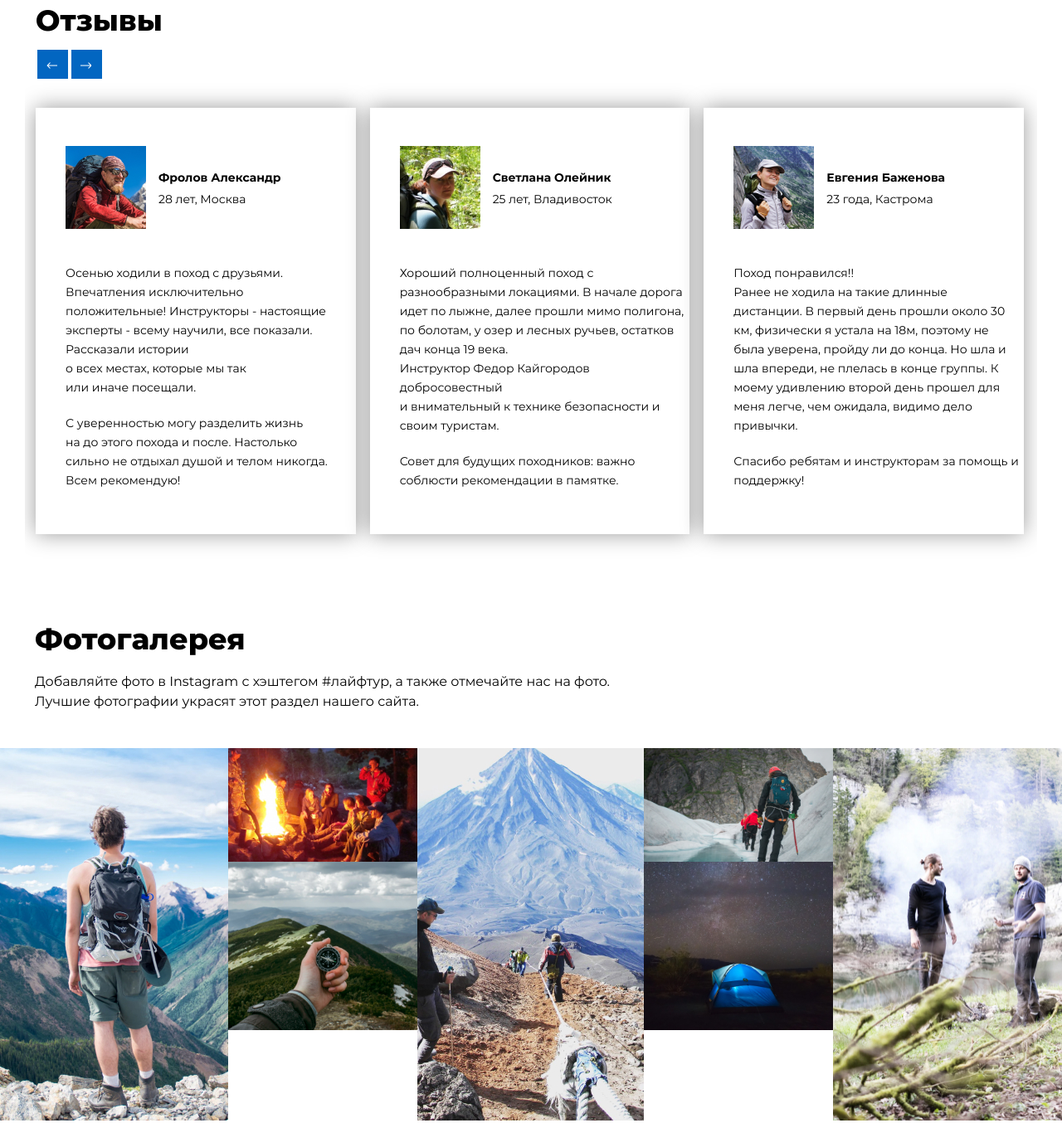
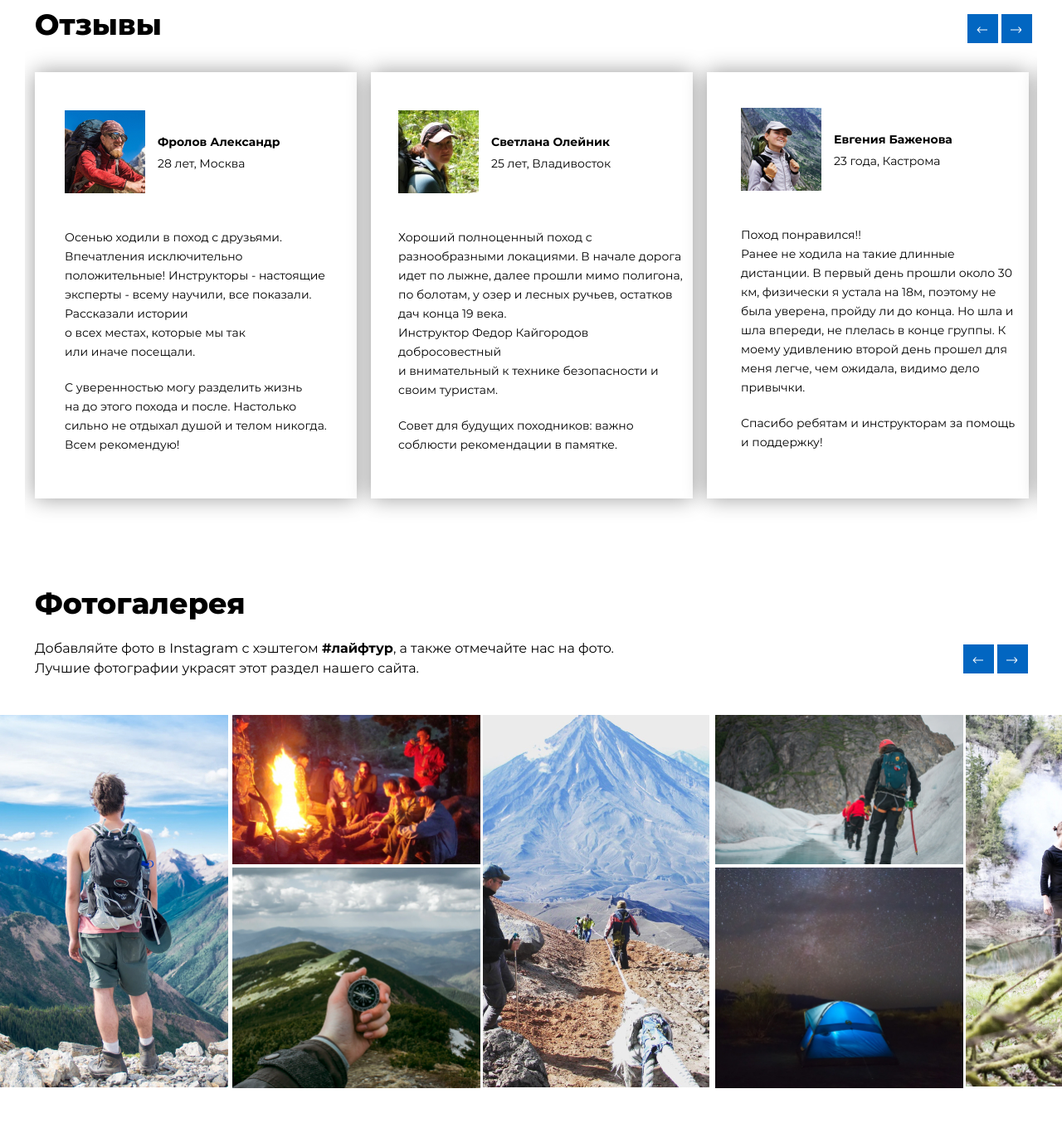
Before and after one commit to elyaperagov/lifetour, a website: page source/index.html in a window 1280 px wide. Shown: the part 3038-4392 px from the top of the page at 83% size. Drawn offline with nearby package versions, Linux system fonts and the light colour scheme; files that its build step writes are made by us from their sources; a web font is replaced by a local one.

Commit message:
добавил все слайдеры

```diff
--- a/source/index.html
+++ b/source/index.html
@@ -270,7 +270,7 @@
             за плечами которых десятки пройденных маршрутов Кавказа, Крыма,
             Гималаев, Эльбруса, Алтая, Карелии, Адыгеи и других.
           </p>
-          <div class="instructors__swiper-container">
+          <div class="instructors">
             <div class="instructors__title-wrapper">
               <h3>Наши инструкторы</h3>
               <div class="instructors__buttons">
@@ -452,17 +452,19 @@
     </section>
     <section class="reviews">
       <div class="reviews__inner container">
+        <div class="reviews__title-wrapper">
           <h2>Отзывы</h2>
-        <div class="instructors__buttons">
-          <div class="instructors__button-prev">
+          <div class="reviews__buttons">
+            <div class="reviews__button-prev">
               <button type="button" class="button button--navigation button--left" aria-label="кнопка влево"></button>
             </div>
-          <div class="instructors__button-next">
+            <div class="reviews__button-next">
               <button type="button" class="button button--navigation button--right" aria-label="кнопка вправо"></button>
             </div>
           </div>
-        <ul class="reviews__list">
-          <li class="reviews__item reviews__item--first">
+        </div>
+        <ul class="reviews__list swiper-wrapper">
+          <li class="reviews__item reviews__item--first swiper-slide">
             <div class="reviews__info">
               <img src="img/frolov-desktop@1x.jpg" alt="Александр Фролов отзыв">
               <div class="reviews__user-info">
@@ -480,7 +482,7 @@
               </p>
             </div>
           </li>
-          <li class="reviews__item">
+          <li class="reviews__item reviews__item--second swiper-slide">
             <div class="reviews__info">
               <img src="img/oleynik-desktop@1x.jpg" alt="Светлана Олейник отзыв">
               <div class="reviews__user-info">
@@ -497,7 +499,7 @@
               </p>
             </div>
           </li>
-          <li class="reviews__item">
+          <li class="reviews__item reviews__item--third swiper-slide">
             <div class="reviews__info">
               <img src="img/bazhenova-desktop@1x.jpg" alt="Евгения Баженова отзыв">
               <div class="reviews__user-info">
@@ -515,28 +517,64 @@
               </p>
             </div>
           </li>
+          <li class="reviews__item reviews__item--first swiper-slide">
+            <div class="reviews__info">
+              <img src="img/frolov-desktop@1x.jpg" alt="Александр Фролов отзыв">
+              <div class="reviews__user-info">
+                <p>Фролов Александр</p>
+                <span>28 лет, Москва</span>
+              </div>
+            </div>
+            <div class="reviews__text">
+              <p>Осенью ходили в поход с друзьями. Впечатления исключительно положительные!
+                Инструкторы - настоящие эксперты - всему научили, все показали. Рассказали истории <br>о всех местах, которые мы так<br> или иначе посещали.
+              </p>
+              <p>
+                С уверенностью могу разделить жизнь <br>на до этого похода и после.
+                Настолько сильно не отдыхал душой и телом никогда. Всем рекомендую!
+              </p>
+            </div>
+          </li>
         </ul>
       </div>
     </section>
     <section class="gallery">
       <div class="gallery__inner container">
+        <div class="gallery__title-wrapper">
+          <div class="gallery__title">
             <h2>Фотогалерея</h2>
             <p>
               Добавляйте фото в Instagram с хэштегом <span>#лайфтур</span>, а также отмечайте нас на фото. Лучшие фотографии украсят этот раздел нашего сайта.
             </p>
           </div>
-      <div class="pictures">
+          <div class="gallery__buttons">
+            <div class="gallery__button-prev">
+              <button type="button" class="button button--navigation button--left" aria-label="кнопка влево"></button>
+            </div>
+            <div class="gallery__button-next">
+              <button type="button" class="button button--navigation button--right" aria-label="кнопка вправо"></button>
+            </div>
+          </div>
+        </div>
+      </div>
+      <div class="pictures swiper-wrapper">
+        <div class="pictures__item swiper-slide">
           <img src="img/man-desktop@1x.jpg" alt="Галерея фото№1">
-        <div class="pictures__column">
+        </div>
+        <div class="pictures__item pictures__item--column swiper-slide">
           <img src="img/picnic-desktop@1x.jpg" alt="Галерея фото№2">
           <img src="img/kompas-desktop@1x.jpg" alt="Галерея фото№3">
         </div>
+        <div class="pictures__item swiper-slide">
           <img src="img/mountain-desktop@1x.jpg" alt="Галерея фото№4">
-        <div class="pictures__column">
+        </div>
+        <div class="pictures__item pictures__item--column swiper-slide">
           <img src="img/snowing-desktop@1x.jpg" alt="Галерея фото№5">
           <img src="img/night-desktop@1x.jpg" alt="Галерея фото№6">
         </div>
+        <div class="pictures__item swiper-slide">
           <img src="img/forest-desktop@1x.jpg" alt="Галерея фото№7">
+        </div>
       </div>
     </section>
     <section class="feedback">
--- a/source/js/script.js
+++ b/source/js/script.js
@@ -25,7 +25,7 @@ var swiper = new Swiper('.offers__swiper-container', {
   },
 });
 
-var swiper = new Swiper('.instructors__swiper-container', {
+var swiper = new Swiper('.instructors', {
   slidesPerView: 5,
   spaceBetween: 6,
   freeMode: true,
@@ -34,3 +34,24 @@ var swiper = new Swiper('.instructors__swiper-container', {
     prevEl: '.instructors__button-prev',
   },
 });
+
+var swiper = new Swiper('.reviews__inner', {
+  slidesPerView: 3,
+  spaceBetween: 17,
+  freeMode: true,
+  navigation: {
+    nextEl: '.reviews__button-next',
+    prevEl: '.reviews__button-prev',
+  },
+});
+
+var swiper = new Swiper('.gallery', {
+  slidesPerView: 'auto',
+  spaceBetween: 3,
+  loop: true,
+  freeMode: true,
+  navigation: {
+    nextEl: '.gallery__button-next',
+    prevEl: '.gallery__button-prev',
+  },
+});
--- a/source/sass/blocks/about.scss
+++ b/source/sass/blocks/about.scss
@@ -1,6 +1,6 @@
 .about {
   display: flex;
-  padding-bottom: 28px;
+  padding-bottom: 33px;
 }
 
 .about__background {
--- a/source/sass/blocks/feedback.scss
+++ b/source/sass/blocks/feedback.scss
@@ -1,10 +1,10 @@
 .feedback__form-wrap {
   background-image: url("../img/clouds-desktop@1x.png");
   background-repeat: no-repeat;
-  background-position: bottom -50px center;
+  background-position: bottom -48px center;
   background-size: cover;
   text-align: center;
-  padding-top: 287px;
+  padding-top: 277px;
   padding-bottom: 254px;
   color: #ffffff;
 }
--- a/source/sass/blocks/footer-nav.scss
+++ b/source/sass/blocks/footer-nav.scss
@@ -1,6 +1,6 @@
 .footer-nav {
   flex-grow: 1;
-  padding: 9px 101px 0 85px;
+  padding: 5px 101px 0 85px;
   color: black;
 }
 
--- a/source/sass/blocks/footer-social.scss
+++ b/source/sass/blocks/footer-social.scss
@@ -2,6 +2,7 @@
   @include list;
   display: flex;
   justify-content: center;
+  padding: 5px 0 31px 0;
 }
 
 .footer-social__item {
--- a/source/sass/blocks/footer.scss
+++ b/source/sass/blocks/footer.scss
@@ -22,6 +22,8 @@
   color: #000000;
   margin: 0;
   padding: 0;
+  transform: translateY(-7px);
+  letter-spacing: 1px;
 }
 
 .footer__info {
--- a/source/sass/blocks/gallery.scss
+++ b/source/sass/blocks/gallery.scss
@@ -1,5 +1,10 @@
+.gallery {
+  overflow: hidden;
+}
+
 .gallery__inner {
   padding: 0 11px 44px 12px;
+  // overflow: hidden;
   // max-width: 720px;
 }
 
@@ -8,7 +13,7 @@
   font-size: 35px;
   line-height: 43px;
   margin: 0;
-  padding: 30px 0 12px 0;
+  padding: 30px 0 15px;
 }
 
 .gallery__inner p {
@@ -18,3 +23,19 @@
   max-width: 720px;
   padding-top: 6px;
 }
+
+.gallery__inner span {
+  font-weight: bold;
+}
+
+.gallery__title-wrapper {
+  display: flex;
+  justify-content: space-between;
+  align-items: flex-end;
+}
+
+.gallery__buttons {
+  display: flex;
+  transform: translateY(-1px);
+  margin-right: -2px;
+}
--- a/source/sass/blocks/instructors.scss
+++ b/source/sass/blocks/instructors.scss
@@ -1,4 +1,4 @@
-.instructors__swiper-container {
+.instructors {
   overflow: hidden;
 }
 
@@ -11,13 +11,13 @@
   z-index: 2;
 }
 
-.instructors__swiper-container h3 {
+.instructors h3 {
   margin: 0;
   padding: 44px 0 39px 1px;
   letter-spacing: 1.5px;
 }
 
-.instructors__swiper-container h4 {
+.instructors h4 {
   font-weight: bold;
   font-size: 14px;
   line-height: 19px;
@@ -25,7 +25,7 @@
   margin: 0;
 }
 
-.instructors__swiper-container p {
+.instructors p {
   font-size: 12px;
   line-height: 15px;
   margin-top: 9px;
--- a/source/sass/blocks/pictures.scss
+++ b/source/sass/blocks/pictures.scss
@@ -2,7 +2,17 @@
   display: flex;
 }
 
-.pictures__column {
-  display: flex;
-  flex-direction: column;
+.pictures__item {
+  width: 277px;
+  flex-shrink: 0;
+
+  &--column {
+    display: flex;
+    flex-direction: column;
+    width: 299px;
+
+    img {
+      margin-bottom: 4px;
+    }
+  }
 }
--- a/source/sass/blocks/reviews.scss
+++ b/source/sass/blocks/reviews.scss
@@ -1,12 +1,12 @@
 .reviews__inner {
-  padding: 0 16px 75px 13px;
+  padding: 0 10px 75px 12px;
+  overflow: hidden;
 }
 
 .reviews__list {
   @include list;
   display: flex;
   flex-direction: row;
-  justify-content: space-between;
 }
 
 .reviews__inner h2 {
@@ -14,7 +14,7 @@
   font-size: 35px;
   line-height: 43px;
   margin: 0;
-  padding-bottom: 42px;
+  padding-bottom: 36px;
 }
 
 .reviews__item {
@@ -22,10 +22,19 @@
   background: #ffffff;
   border: 1px solid #ffffff;
   box-shadow: 0 0 25px rgba(0, 0, 0, 0.4);
-  padding: 45px 5px 32px 35px;
+  padding: 45px 32px 32px 35px;
+  flex-shrink: 0;
 
   &--first {
     padding: 45px 32px 32px 35px;
+  }
+
+  &--second {
+    padding: 45px 8px 32px 32px;
+  }
+
+  &--third {
+    padding: 42px 14px 32px 40px;
   }
   // margin-right: 15px;
 }
@@ -62,3 +71,15 @@
   margin: 0;
   padding-bottom: 20px;
 }
+
+.reviews__title-wrapper {
+  display: flex;
+  justify-content: space-between;
+  align-items: flex-end;
+}
+
+.reviews__buttons {
+  display: flex;
+  transform: translateY(-30px);
+  margin-right: -6px;
+}
```
Also changed, not shown: build/css/style.min.css, build/index.html, build/js/script.js, 1 other file. Lines whose indentation alone changed are shown as unchanged.
